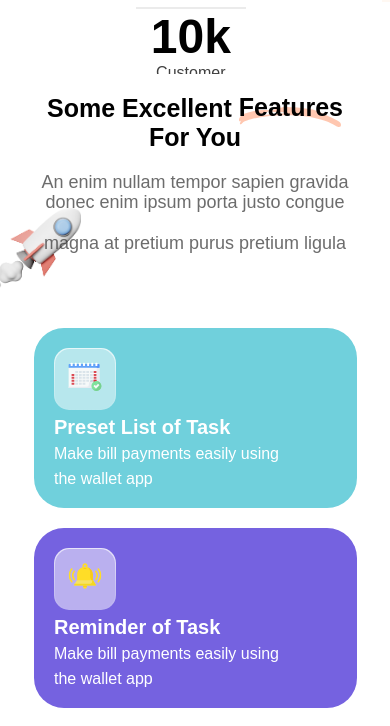
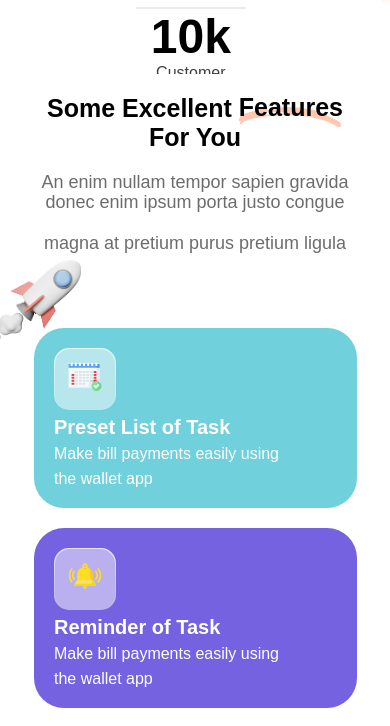
Before and after one commit to KostiantynPetrochuk/Time-tracker---landing-page, a plain HTML site: page index.html in a window 390 px wide. Shown: the part 756-1482 px from the top of the page. Drawn offline with Linux system fonts and the light colour scheme.

Commit message:
fix rocket on mobile

```diff
--- a/css/style.css
+++ b/css/style.css
@@ -2788,7 +2788,7 @@ body._active {
     }
 
     .features-wraper__img:nth-child(1)._active {
-        top: 134px;
+        top: 186px;
         left: -20px;
     }
 
```
